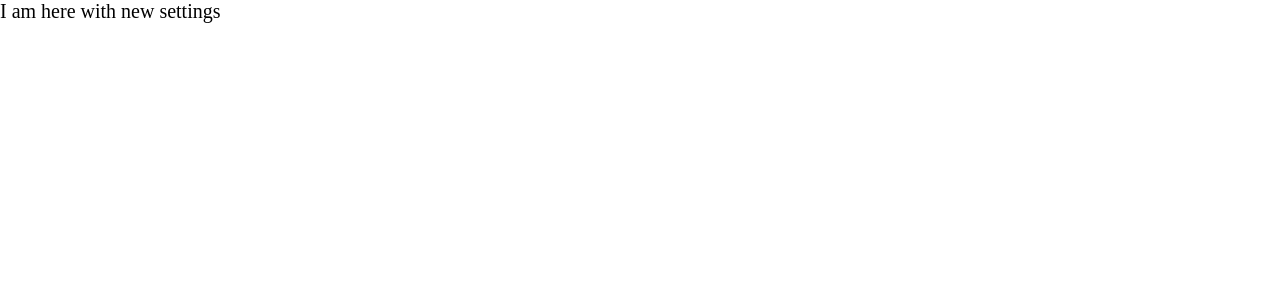
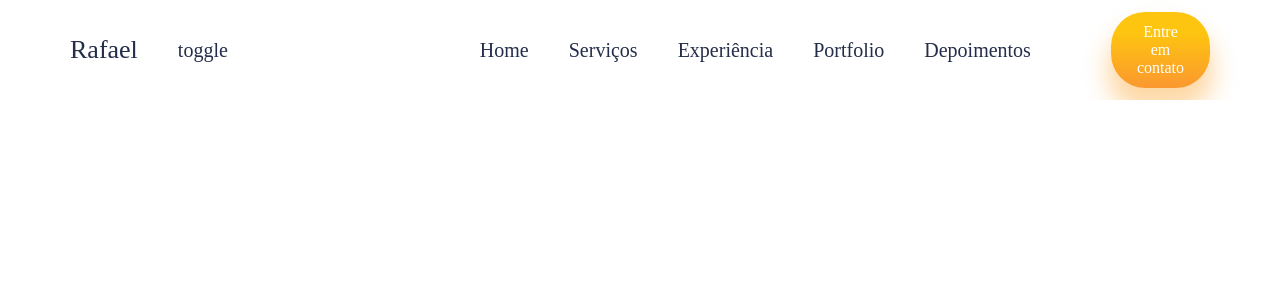
Before and after one commit to rafaelrodrigopa/portfolio, a React (Create React App) app: page / in a window 1280 px wide. Shown: the top 300 px of the page. Built offline with nearby package versions, Linux system fonts and the light colour scheme; a web font is replaced by a local one.

Commit message:
Criando e configurando Navbar

```diff
--- a/src/App.css
+++ b/src/App.css
@@ -16,3 +16,20 @@
     overflow: hidden;
     color: var(--black);
 }
+
+.button{
+    border-radius: 34px;
+    border: none;
+    color: white;
+    font-size: 16px;
+    padding: 11px 26px;
+    background: linear-gradient(180deg, #fdc50f 26.71%, #fb982f 99.36%);
+    box-shadow: 0px 20px 24px 3px rgba(251, 161, 40, 0.42);
+}
+
+.button:hover{
+  background: white;
+  cursor: pointer;
+  color: var(--orange);
+  border: 0.6px solid var(--orange);
+}
--- a/src/App.js
+++ b/src/App.js
@@ -1,7 +1,10 @@
+import Navbar from "./Components/Navbar/Navbar";
+import './App.css';
+
 function App() {
   return (
     <div className="App">
-      I am here with new settings
+      <Navbar/>
     </div>
   );
 }
--- /dev/null
+++ b/src/Components/Navbar/Navbar.css
@@ -0,0 +1,42 @@
+.n-wrapper{
+    height: 10vh;
+    display: flex;
+    justify-content: space-between;
+}
+.n-left{
+    flex: 1;
+    align-items: center;
+    display: flex;
+    gap: 2rem;
+}
+
+.n-name{
+    font-size: 1.3rem;
+    font-weight: normal;
+}
+
+.n-right{
+    display: flex;
+    flex: 1;
+    align-items: center;
+    justify-content: center;
+    font-weight: 400;
+}
+
+.n-list{
+    flex: 10;
+}
+.n-list>ul{
+    display: flex;
+    gap: 2rem;
+    margin-right: 4rem;
+    list-style-type: none;
+}
+.n-list > ul > li:hover{
+    cursor: pointer;
+    color: var(--orange);
+}
+
+.n-button{
+    flex: 2;
+}
--- /dev/null
+++ b/src/Components/Navbar/Navbar.jsx
@@ -0,0 +1,28 @@
+import React from "react";
+import './Navbar.css'
+
+const Navbar = () => {
+    return (
+        <div className="n-wrapper">
+            <div className="n-left">
+                <div className="n-name">Rafael</div>
+                <span>toggle</span>
+            </div>
+            <div className="n-right">
+                <div className="n-list">
+                    <ul>
+                        <li>Home</li>
+                        <li>Serviços</li>
+                        <li>Experiência</li>
+                        <li>Portfolio</li>
+                        <li>Depoimentos</li>
+                    </ul>
+                </div>
+                <button className="button n-button">
+                    Entre em contato
+                </button>
+            </div>
+        </div>
+    )
+}
+export default Navbar
```
